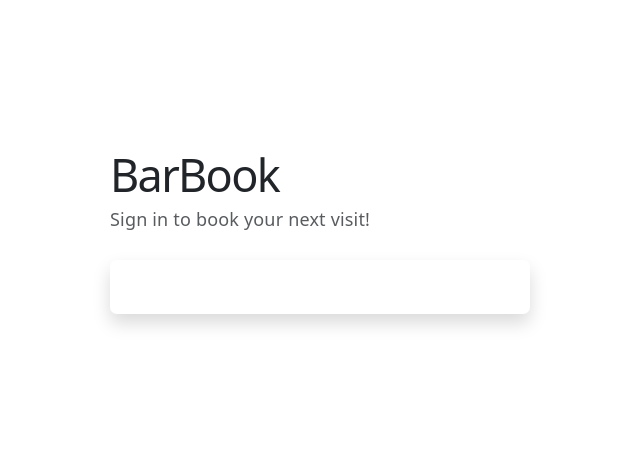
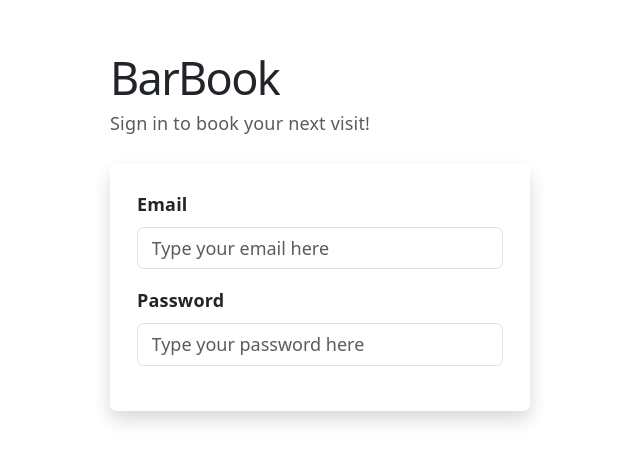
Before and after one commit to FahimFoysalEmon/booking-service, a React (Vite) app in the folder frontend/slot-booking-frontend/: page /login in a window 1280 px wide. Shown: the part 169-632 px from the top of the page, without its empty margins (0-640 px from the left). Built offline with nearby package versions, Linux system fonts and the light colour scheme; no server answers.

Commit message:
email and password

```diff
--- a/frontend/slot-booking-frontend/src/pages/LoginPage.jsx
+++ b/frontend/slot-booking-frontend/src/pages/LoginPage.jsx
@@ -51,6 +51,25 @@ export default function LoginPage() {
 
             <Card className="border-0 shadow p-4">
               <Form onSubmit={handleSubmit}>
+                <Form.Group className="mb-3">
+                  <Form.Label className="fw-bold">Email</Form.Label>
+                  <Form.Control
+                  type="email"
+                  value={email}
+                  onChange={(e) => setEmail(e.target.value)}
+                  placeholder="Type your email here">
+                  </Form.Control>
+                </Form.Group>
+
+                <Form.Group className="mb-3">
+                  <Form.Label className="fw-bold">Password</Form.Label>
+                  <Form.Control
+                  type="password"
+                  value={password}
+                  onChange={(e) => setPassword(e.target.value)}
+                  placeholder="Type your password here">
+                  </Form.Control>
+                </Form.Group>
               </Form>
             </Card>
           </div>
```
